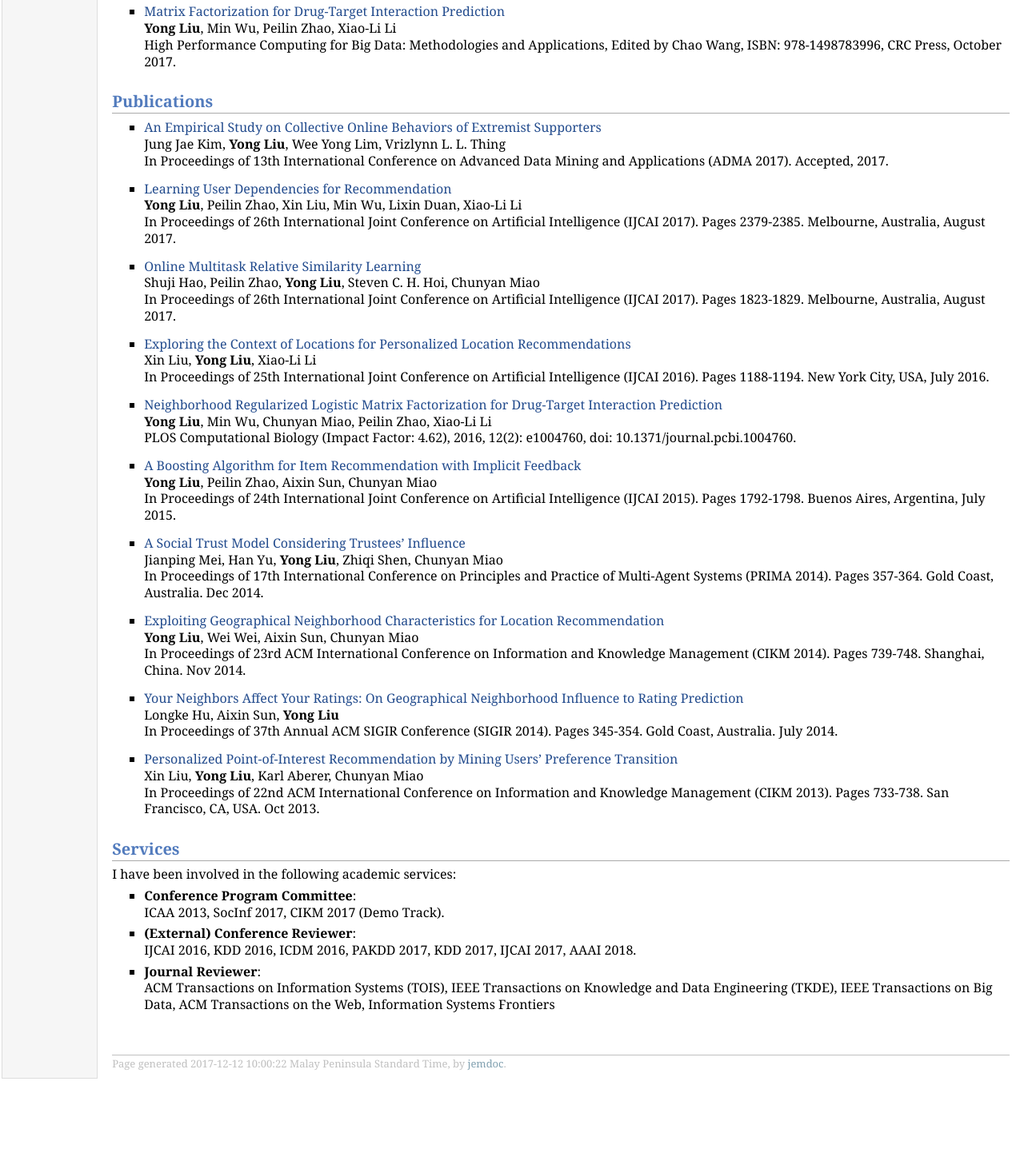
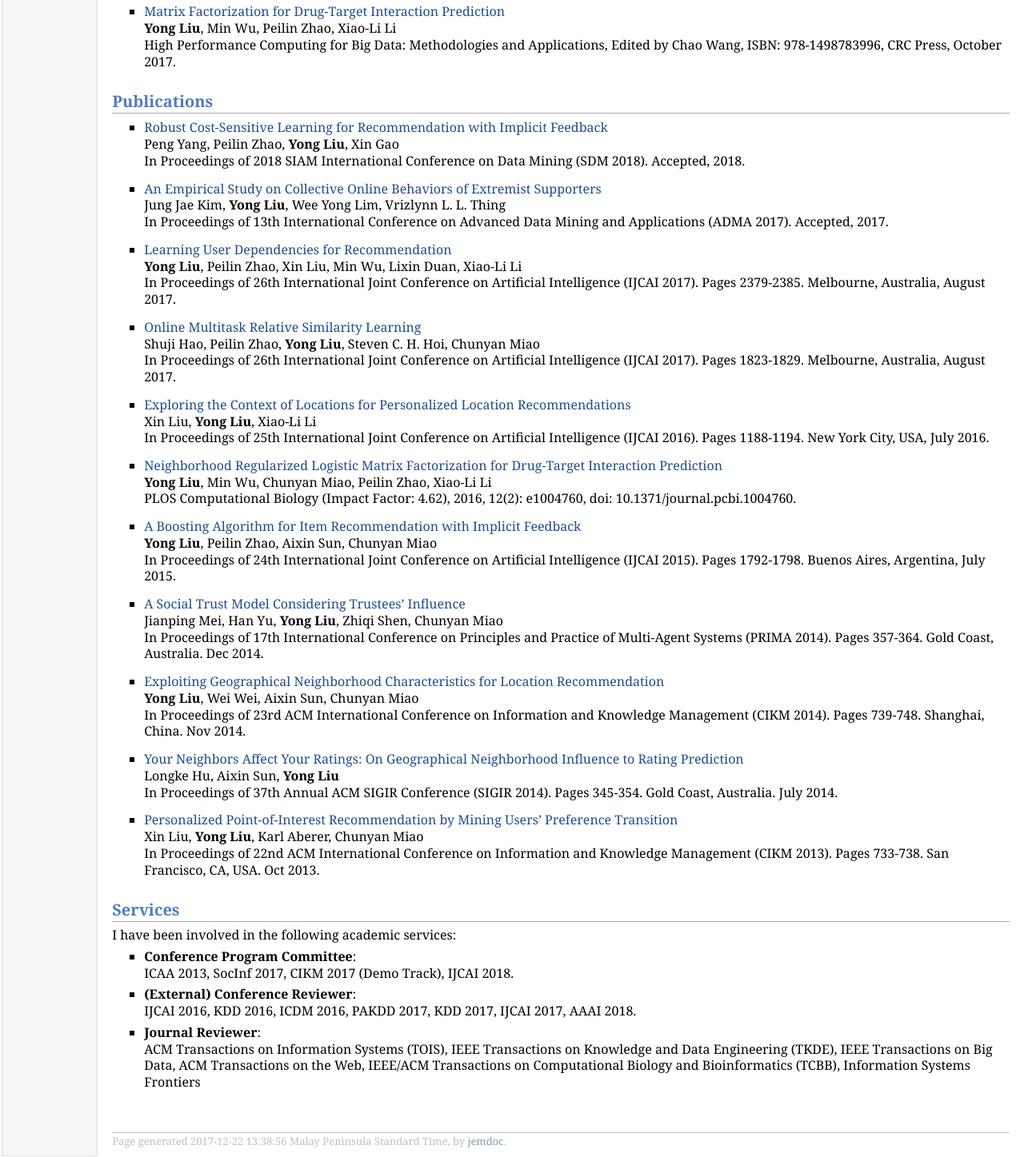
Before and after one commit to stephenliu0423/stephenliu0423.github.io, a plain HTML site: page index.html in a window 1280 px wide. Shown: the part 843-2290 px from the top of the page at 80% size. Before the commit the page ends 2202 px from the top, so only its background shows below. Drawn offline with Linux system fonts and the light colour scheme.

Commit message:
Add files via upload
update publication information

```diff
--- a/index.html
+++ b/index.html
@@ -50,6 +50,12 @@ High Performance Computing for Big Data: Methodologies and Applications, Edited
 </li>
 </ul>
 <h2>Publications</h2>
+<ul>
+<li><p><a href="http://www.siam.org/meetings/sdm18/">Robust Cost-Sensitive Learning for Recommendation with Implicit Feedback</a><br />
+Peng Yang, Peilin Zhao, <b>Yong Liu</b>, Xin Gao<br />
+In Proceedings of 2018 SIAM International Conference on Data Mining (SDM 2018). Accepted, 2018.</p>
+</li>
+</ul>
 <ul>
 <li><p><a href="">An Empirical Study on Collective Online Behaviors of Extremist Supporters</a><br />
 Jung Jae Kim, <b>Yong Liu</b>, Wee Yong Lim, Vrizlynn L. L. Thing<br />
@@ -114,18 +120,18 @@ In Proceedings of 22nd ACM International Conference on Information and Knowledge
 <p>I have been involved in the following academic services:</p>
 <ul>
 <li><p><b>Conference Program Committee</b>:<br />
-ICAA 2013, SocInf 2017, CIKM 2017 (Demo Track).</p>
+ICAA 2013, SocInf 2017, CIKM 2017 (Demo Track), IJCAI 2018.</p>
 </li>
 <li><p><b>(External) Conference Reviewer</b>:<br />
 IJCAI 2016, KDD 2016, ICDM 2016, PAKDD 2017, KDD 2017, IJCAI 2017, AAAI 2018.</p>
 </li>
 <li><p><b>Journal Reviewer</b>:<br />
-ACM Transactions on Information Systems (TOIS), IEEE Transactions on Knowledge and Data Engineering (TKDE), IEEE Transactions on Big Data, ACM Transactions on the Web, Information Systems Frontiers</p>
+ACM Transactions on Information Systems (TOIS), IEEE Transactions on Knowledge and Data Engineering (TKDE), IEEE Transactions on Big Data, ACM Transactions on the Web, IEEE/ACM Transactions on Computational Biology and Bioinformatics (TCBB), Information Systems Frontiers</p>
 </li>
 </ul>
 <div id="footer">
 <div id="footer-text">
-Page generated 2017-12-12 10:00:22 Malay Peninsula Standard Time, by <a href="http://jemdoc.jaboc.net/">jemdoc</a>.
+Page generated 2017-12-22 13:38:56 Malay Peninsula Standard Time, by <a href="http://jemdoc.jaboc.net/">jemdoc</a>.
 </div>
 </div>
 </td>
```
